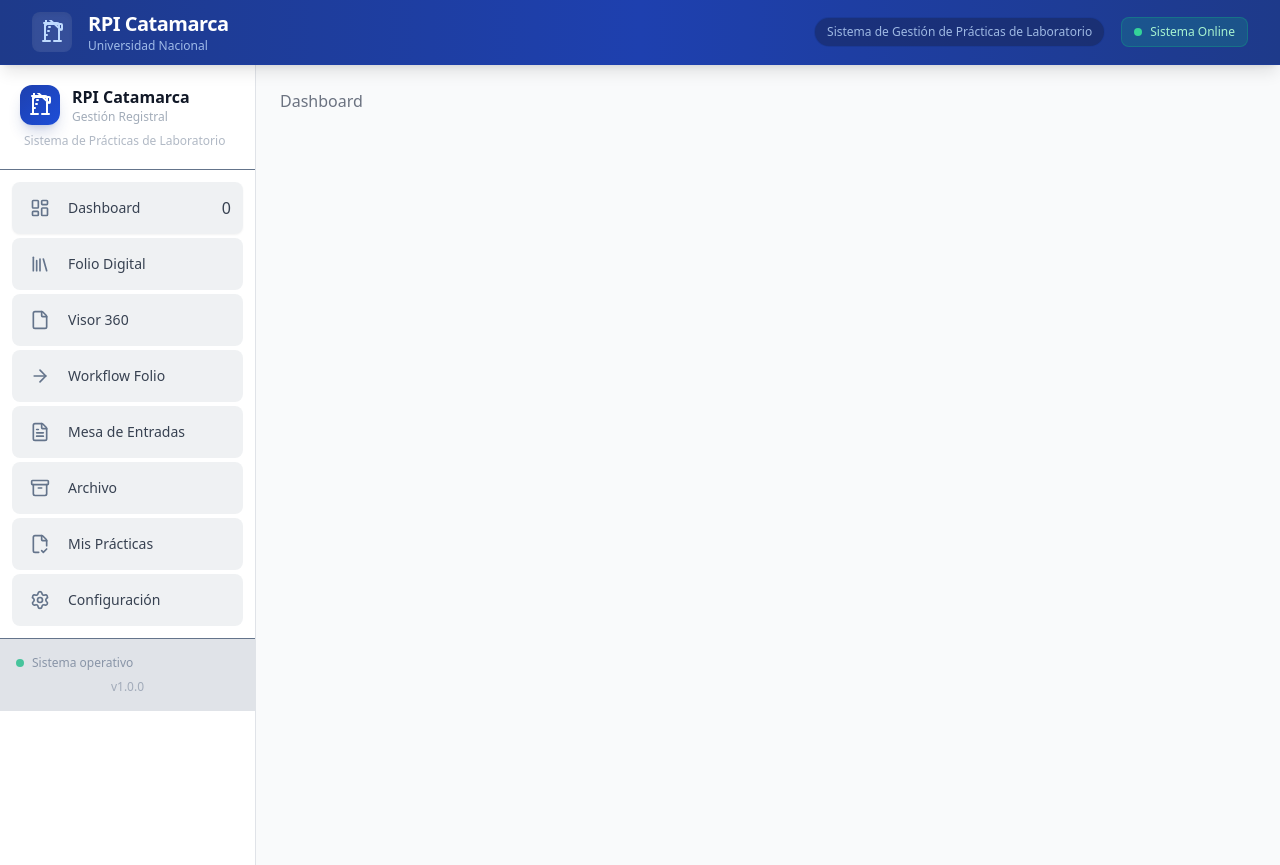
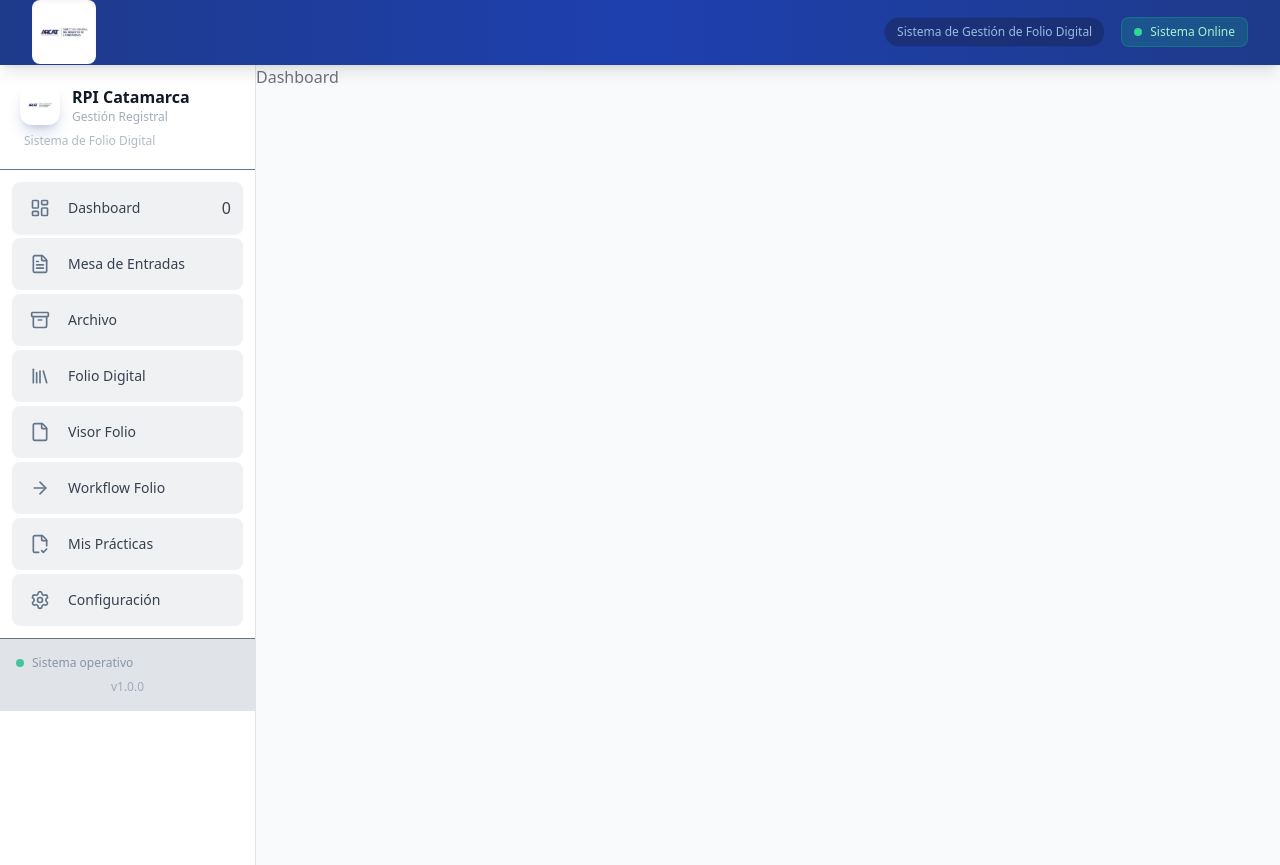
Before and after one commit to EduardoVillalobo/rpi-mockup, a React (Vite) app in the folder rpi_frontend/: page / in a window 1280 px wide. Built offline with nearby package versions, Linux system fonts and the light colour scheme.

Commit message:
Arregla algunos textos en header y sidebar

```diff
--- a/rpi_frontend/src/App.tsx
+++ b/rpi_frontend/src/App.tsx
@@ -28,7 +28,7 @@ function App() {
         <Header />
         <div className="flex min-h-screen">
           <Sidebar />
-          <main className="flex-1 p-6">
+          <main className="flex-1">
             <Routes>
               <Route path="/" element={<div className="text-gray-500">Dashboard</div>} />
               <Route path="/dashboard" element={<Dashboard />} />
--- a/rpi_frontend/src/components/Dashboard.tsx
+++ b/rpi_frontend/src/components/Dashboard.tsx
@@ -77,7 +77,7 @@ export default function Dashboard() {
   }
 
   return (
-    <div className="space-y-6">
+    <div className="max-w-7xl mx-auto px-6 py-4 space-y-6">
       {/* Header del Dashboard */}
       <div className="flex flex-col sm:flex-row justify-between items-start sm:items-center gap-4">
         <div>
--- a/rpi_frontend/src/components/Header.tsx
+++ b/rpi_frontend/src/components/Header.tsx
@@ -1,22 +1,18 @@
+import logo from '../assets/rp-Logo-nuevo.png'
+
 function Header() {
   return (
     <header className="bg-gradient-to-r from-blue-900 via-blue-800 to-blue-900 text-white shadow-lg border-b border-blue-800/30 sticky top-0 z-50 backdrop-blur-lg bg-opacity-95">
       <div className="max-w-7xl mx-auto px-4 sm:px-6 lg:px-8">
         <div className="flex justify-between items-center h-16">
           <div className="flex items-center gap-4">
-            <div className="w-10 h-10 bg-white/10 rounded-lg flex items-center justify-center shadow-inner">
-              <svg className="w-6 h-6 text-blue-200" fill="none" viewBox="0 0 24 24" stroke="currentColor">
-                <path strokeLinecap="round" strokeLinejoin="round" strokeWidth={2} d="M19 21V5a2 2 0 00-2-2H7a2 2 0 00-2 2v16m14 0h2m-2 0h-5m-9 0H3m2 0h5M9 7h1m-1 4h-1m-1 4h-1m-1-12h-1m2-12h2a2 2 0 012 2v2m4 0v2m4 0v2m-6-4h2m0 0h2m-2 0h-5m-2 2h16m-16 0a1 1 0 01-1-1V5a1 1 0 011-1h14a1 1 0 011 1v4a1 1 0 01-1 1z" />
-              </svg>
-            </div>
-            <div>
-              <h1 className="text-xl font-bold tracking-tight">RPI Catamarca</h1>
-              <p className="text-xs text-blue-200/80 font-medium">Universidad Nacional</p>
+            <div className="w-16 h-16 bg-white rounded-lg flex items-center justify-center shadow-inner">
+              <img src={logo} alt="RPI Logo" className="w-12 h-12 object-contain" />
             </div>
           </div>
           <div className="hidden md:flex items-center gap-4">
             <div className="text-xs text-blue-200/80 px-3 py-1.5 bg-blue-950/50 rounded-full border border-blue-700/30">
-              Sistema de Gestión de Prácticas de Laboratorio
+              Sistema de Gestión de Folio Digital
             </div>
             <div className="flex items-center gap-2 px-3 py-1.5 bg-emerald-500/20 rounded-lg border border-emerald-500/30">
               <div className="w-2 h-2 bg-emerald-400 rounded-full animate-pulse"></div>
--- a/rpi_frontend/src/components/Practices.tsx
+++ b/rpi_frontend/src/components/Practices.tsx
@@ -1,6 +1,6 @@
 export default function Practices() {
   return (
-    <div className="space-y-6">
+    <div className="max-w-7xl mx-auto px-6 py-4 space-y-6">
       <h2 className="text-2xl font-bold text-gray-900">Mis Prácticas</h2>
       <div className="bg-white rounded-lg shadow-sm border border-gray-200 p-8 text-center text-gray-500">
         <p>Próximamente</p>
--- a/rpi_frontend/src/components/Settings.tsx
+++ b/rpi_frontend/src/components/Settings.tsx
@@ -1,6 +1,6 @@
 export default function Settings() {
   return (
-    <div className="space-y-6">
+    <div className="max-w-7xl mx-auto px-6 py-4 space-y-6">
       <h2 className="text-2xl font-bold text-gray-900">Configuración</h2>
       <div className="bg-white rounded-lg shadow-sm border border-gray-200 p-8 text-center text-gray-500">
         <p>Próximamente</p>
--- a/rpi_frontend/src/components/Sidebar.tsx
+++ b/rpi_frontend/src/components/Sidebar.tsx
@@ -1,5 +1,6 @@
 import { useEffect, useState } from 'react'
 import { LayoutDashboard, FileText, Settings, File, Library, ArrowRight, FileCheck2, Archive } from 'lucide-react'
+import logo from '../assets/rp-Logo-nuevo.png'
 
 function Sidebar() {
   const [activePath, setActivePath] = useState('')
@@ -23,11 +24,11 @@ function Sidebar() {
 
   const menuItems = [
     { icon: LayoutDashboard, label: 'Dashboard', path: '/dashboard', badge: 0 },
-    { icon: Library, label: 'Folio Digital', path: '/folio' },
-    { icon: File, label: 'Visor 360', path: '/visor-360' },
-    { icon: ArrowRight, label: 'Workflow Folio', path: '/workflow' },
     { icon: FileText, label: 'Mesa de Entradas', path: '/mesa-entrada' },
     { icon: Archive, label: 'Archivo', path: '/archivo' },
+    { icon: Library, label: 'Folio Digital', path: '/folio' },
+    { icon: File, label: 'Visor Folio', path: '/visor-360' },
+    { icon: ArrowRight, label: 'Workflow Folio', path: '/workflow' },
     { icon: FileCheck2, label: 'Mis Prácticas', path: '/practices' },
     { icon: Settings, label: 'Configuración', path: '/settings' },
   ]
@@ -49,17 +50,16 @@ function Sidebar() {
       {/* Header del Sidebar */}
       <div className="p-5 border-b border-rpi-gray/100">
         <div className="flex items-center gap-3 mb-2">
-          <div className="w-10 h-10 bg-gradient-to-br from-rpi-blue to-blue-700 rounded-xl flex items-center justify-center shadow-lg shadow-blue-900/20">
-            <svg className="w-6 h-6 text-white" fill="none" viewBox="0 0 24 24" stroke="currentColor">
-              <path strokeLinecap="round" strokeLinejoin="round" strokeWidth={2} d="M19 21V5a2 2 0 00-2-2H7a2 2 0 00-2 2v16m14 0h2m-2 0h-5m-9 0H3m2 0h5M9 7h1m-1 4h-1m-1 4h-1m-1-12h-1m2-12h2a2 2 0 012 2v2m4 0v2m4 0v2m-6-4h2m0 0h2m-2 0h-5m-2 2h16m-16 0a1 1 0 01-1-1V5a1 1 0 011-1h14a1 1 0 011 1v4a1 1 0 01-1 1z" />
-            </svg>
+          <div className="w-10 h-10 bg-gradient-to-br  rounded-xl flex items-center justify-center shadow-lg shadow-blue-900/20">
+            {/* Colocar imagen institucional de src/assets/rp-Logo-nuevo.png */}
+            <img src={logo} alt="RPI Logo" className="w-6 h-6 object-contain" />
           </div>
           <div>
             <h2 className="text-base font-bold text-gray-900">RPI Catamarca</h2>
             <p className="text-xs text-rpi-gray/60">Gestión Registral</p>
           </div>
         </div>
-        <p className="text-xs text-rpi-gray/50 ml-1">Sistema de Prácticas de Laboratorio</p>
+        <p className="text-xs text-rpi-gray/50 ml-1">Sistema de Folio Digital</p>
       </div>
 
       {/* Navegación */}
```
Also changed, not shown: rpi_frontend/src/assets/rp-Logo-nuevo.png (added).
